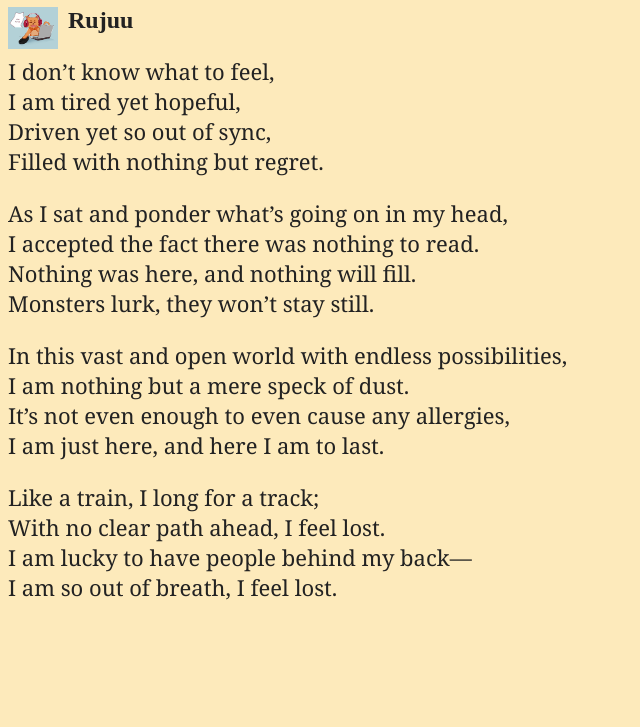
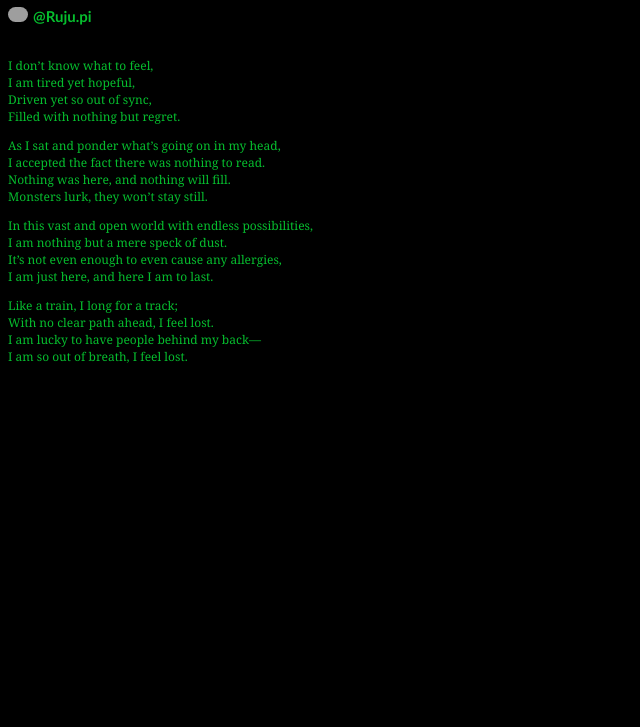
Before and after one commit to rujuuu/HTML_basics, a plain HTML site: page index.html in a window 1280 px wide. Shown: the part 73-800 px from the top of the page, without its empty margins (0-640 px from the left). Drawn offline with Linux system fonts and the light colour scheme; grey boxes are pictures that could not be loaded.

Commit message:
Theme Update index.html

```diff
--- a/index.html
+++ b/index.html
@@ -1,39 +1,45 @@
 <!DOCTYPE html>
 <html lang="en">
-
   <head>
-    <meta charset="UTF-8">
-    <meta name="author" content="Emmanuel V. Sanchez">
-    <meta name="description" content="This is the First website I built. I am learning how to create better websites using HTML">
+    <meta charset="UTF-8" />
+    <meta name="author" content="Emmanuel V. Sanchez" />
+    <meta
+      name="description"
+      content="This is the First website I built. I am learning how to create better websites using HTML"
+    />
     <title>Hello World!</title>
-    <link rel="icon" href="msu msat logo.png">
+    <link rel="icon" href="Gamer_Catto.png" />
     <style>
       img {
-            width: 50px; /* Corrected the typo to '50px' */
-            height: auto; /* Maintain aspect ratio */
-            border: 25px;
+        width: 20px;
+        length: auto;
+        border-radius: 10px;
         float: left;
-            margin-right: 10px;
+        margin-right: 5px;
+      }
+      h1 {
+        font-family: "Times New Roman";
+        color: #06be2e;
+        text-align: justify;
       }
 
-        h1 {
-            font-family: 'Times New Roman';
-            color: #222;
+      p {
+        font-family: "Georgia", monospace;
+        font-size: 12px;
         text-align: justify;
+
+        color: #06be2e;
       }
-        h2{
-            font-size: 7 px;
+      p.username {
+        font-family: "Calibri", monospace;
+        font-size: 15px;
+        font-weight: bold;
         text-align: justify;
+
+        color: #06be2e;
       }
-        p{
-            font-family: 'Georgia', monospace;
-            font-size: 22px;
-            text-align: justify;
-            background-color: #FDEABB;
-            color: #222;
-        }
-        body{
-            background-color: #FDEABB;
+      body {
+        background-color: #000000;
         color: #222;
       }
     </style>
@@ -41,38 +47,36 @@
 
   <body>
     <h1>Staring at the Sink</h1>
-    <div>
-        <img src="Gamer Catto.png" alt="Author PFP"> <!-- Make sure the image file is in the same directory -->
-        <h2>Rujuu</h2>
-    </div>
+    <img src="pfp.jpg" alt="Rujuu PFP" />
+    <p class="username">@Ruju.pi</p>
 
     <p>
-        I don’t know what to feel,<br>
-        I am tired yet hopeful,<br>
-        Driven yet so out of sync,<br>
+      <br />
+      I don’t know what to feel,<br />
+      I am tired yet hopeful,<br />
+      Driven yet so out of sync,<br />
       Filled with nothing but regret.
     </p>
 
     <p>
-        As I sat and ponder what’s going on in my head,<br>
-        I accepted the fact there was nothing to read.<br>
-        Nothing was here, and nothing will fill.<br>
+      As I sat and ponder what’s going on in my head,<br />
+      I accepted the fact there was nothing to read.<br />
+      Nothing was here, and nothing will fill.<br />
       Monsters lurk, they won’t stay still.
     </p>
 
     <p>
-        In this vast and open world with endless possibilities,<br>
-        I am nothing but a mere speck of dust.<br>
-        It’s not even enough to even cause any allergies,<br>
+      In this vast and open world with endless possibilities,<br />
+      I am nothing but a mere speck of dust.<br />
+      It’s not even enough to even cause any allergies,<br />
       I am just here, and here I am to last.
     </p>
 
     <p>
-        Like a train, I long for a track;<br>
-        With no clear path ahead, I feel lost.<br>
-        I am lucky to have people behind my back—<br>
+      Like a train, I long for a track;<br />
+      With no clear path ahead, I feel lost.<br />
+      I am lucky to have people behind my back—<br />
       I am so out of breath, I feel lost.
     </p>
   </body>
-
 </html>
```
Lines whose indentation alone changed are shown as unchanged.
